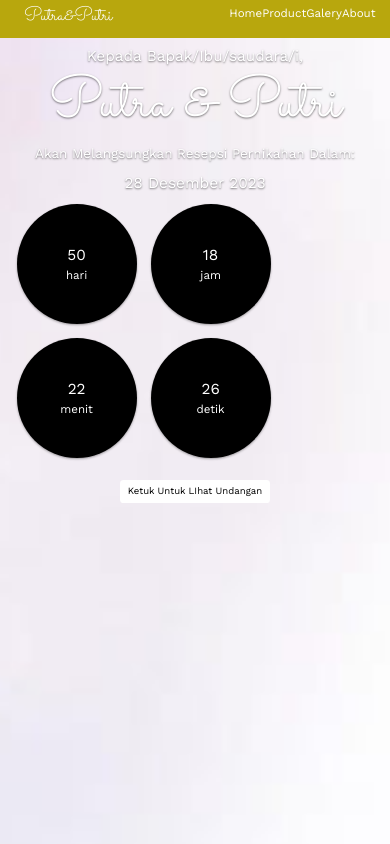
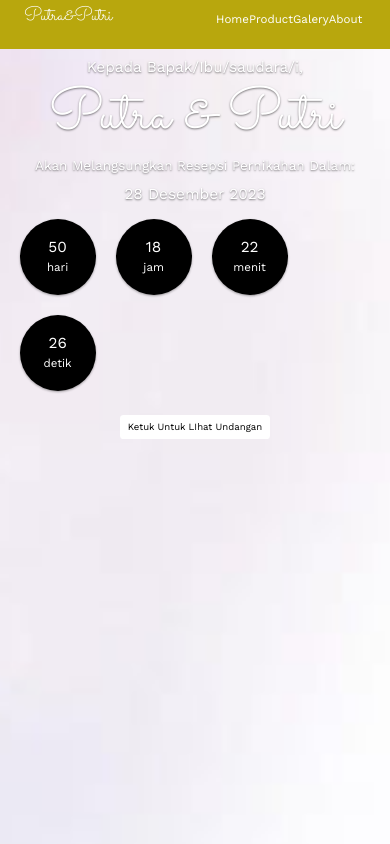
Before and after one commit to Fdiyurvyn/fdiyurvyn.github.io, a plain HTML site: page index.html in a window 390 px wide. Shown: the top 844 px of the page. Drawn offline with nearby package versions, Linux system fonts and the light colour scheme.

Commit message:
Update style.css
Signed-off-by: Fdiyurvyn <143322765+Fdiyurvyn@users.noreply.github.com>

```diff
--- a/style.css
+++ b/style.css
@@ -110,8 +110,12 @@ nav ul li a{
         font-size: 60%;
     }
 
+    nav ul{
+        padding: 6px;
+    }
+
     .simply-countdown > .simply-section {
-        padding: 60px;
-        margin: 7px;
+        padding: 38px;
+        margin: 10px;
     }
 }
```
